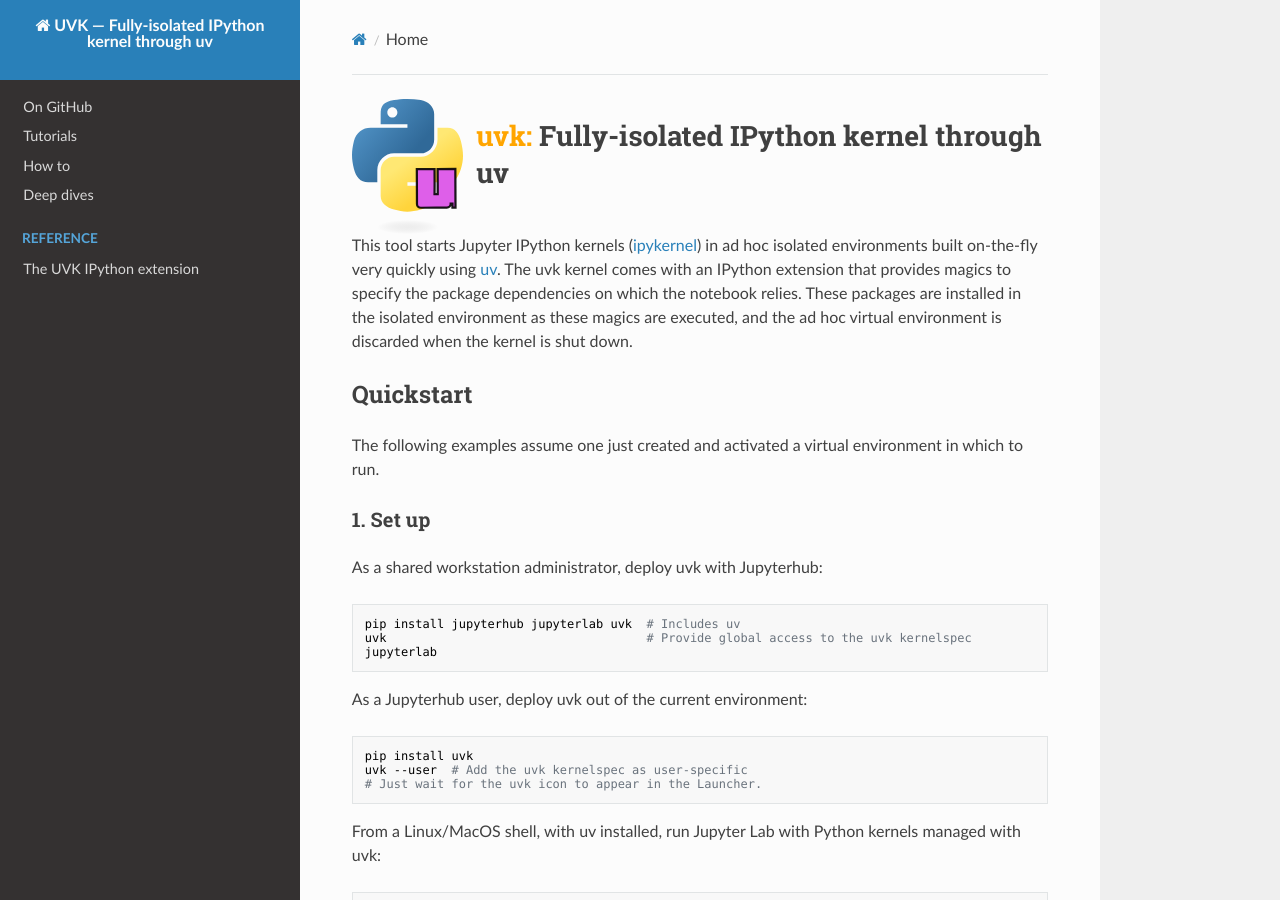
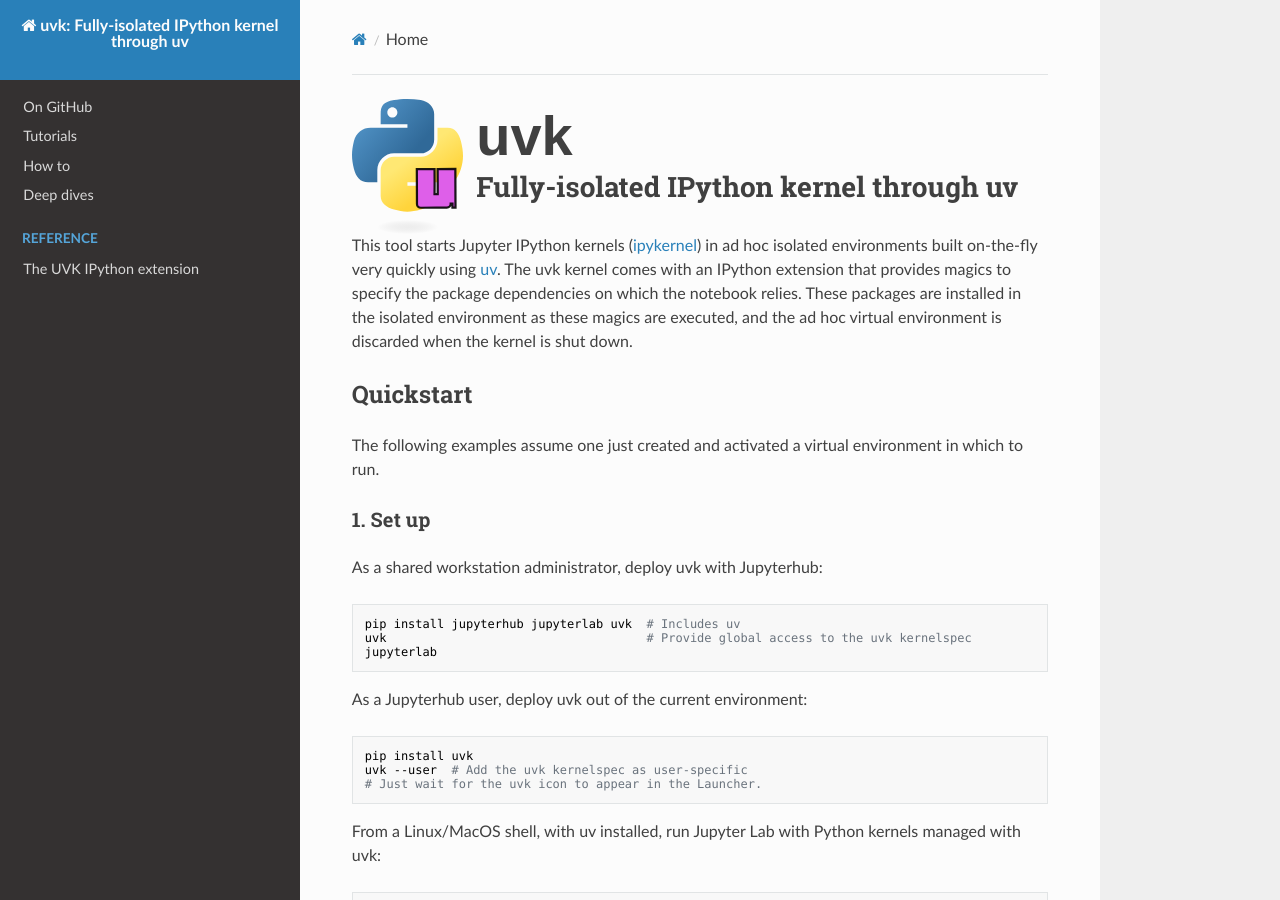
Before and after one commit to hamelin/uvk, an MkDocs documentation site: the page built from docs/index.md, in a window 1280 px wide and 900 px high. Built offline with MkDocs 1.6.1, drawn with Linux system fonts in a browser that asks for light colours; nearby versions of some CDN libraries.

```diff
--- a/docs/index.md
+++ b/docs/index.md
@@ -3,7 +3,7 @@
   <img src="images/logo.svg"/>
 </div>
 <div style="flex: 1 1;">
-<h1><span style="color: orange;">uvk:</span> Fully-isolated IPython kernel through uv</h1>
+<h1><span style="font-family: sans-serif; font-size: 2em;">uvk</span><br> Fully-isolated IPython kernel through uv</h1>
 </div>
 </div>
 
--- a/mkdocs.yml
+++ b/mkdocs.yml
@@ -1,4 +1,4 @@
-site_name: UVK &mdash; Fully-isolated IPython kernel through uv
+site_name: "uvk: Fully-isolated IPython kernel through uv"
 theme: readthedocs
 nav:
   - On GitHub: https://github.com/hamelin/uvk/
```
